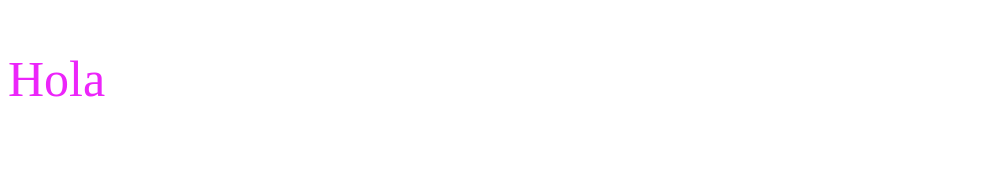
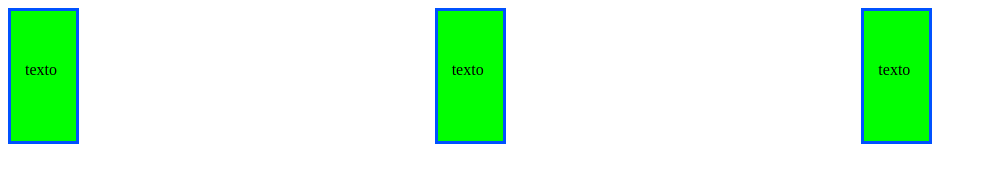
Before and after one commit to SebitasUMG/CarpetaDesarrolloWeb, a plain HTML site: page Clase260725/index.html in a window 1280 px wide. Shown: the whole page, without its empty margins (0-987 px from the left). Drawn offline with Linux system fonts and the light colour scheme.

Commit message:
commit for class to 26 07

```diff
--- /dev/null
+++ b/Clase260725/css/style-2-agosto.css
@@ -0,0 +1,18 @@
+.box{
+    background-color: #0f0;
+    height: 50px;
+    width: 50px;
+    padding: 50px 10px 30px 5px;
+    border: solid rgb(0, 81, 255);
+    /* margin: 10px 30px 2px 60px; */
+    position: relative;
+    float: left;
+    text-align: center;
+}
+
+.container{
+    display: grid;
+    row-gap: 1rem;
+    column-gap: 1rem;
+    grid-template-columns: 1fr 1fr 1fr;
+}
--- a/Clase260725/index.html
+++ b/Clase260725/index.html
@@ -4,9 +4,15 @@
     <meta charset="UTF-8">
     <meta name="viewport" content="width=device-width, initial-scale=1.0">
     <title>Clase 26 de Julio de 2025</title>
-    <link rel="stylesheet" href="css/style.css">
+    <link rel="stylesheet" href="css/style-2-agosto.css">
 </head>
 <body>
-    <p class="importante">Hola</p>
+    <div class="container" id="container">
+        <div class="box">texto</div>
+        <div class="box">texto</div>
+        <div class="box">texto</div>
+
+    </div>
 </body>
+<script src="js/index.js"></script>
 </html>
--- /dev/null
+++ b/Clase260725/js/index.js
@@ -0,0 +1,16 @@
+console.log('Hola Mundo');
+const documentRef = document.getElementById('container').addEventListener('click', () => {
+    console.log('me estas tocando');
+})
+
+class HolaMundo {
+
+    imprimirHola(value) {
+        if(value) console.log('HolaMundo 2');
+    }
+}
+
+
+const instancia = new HolaMundo;
+
+instancia.imprimirHola(true);
```
